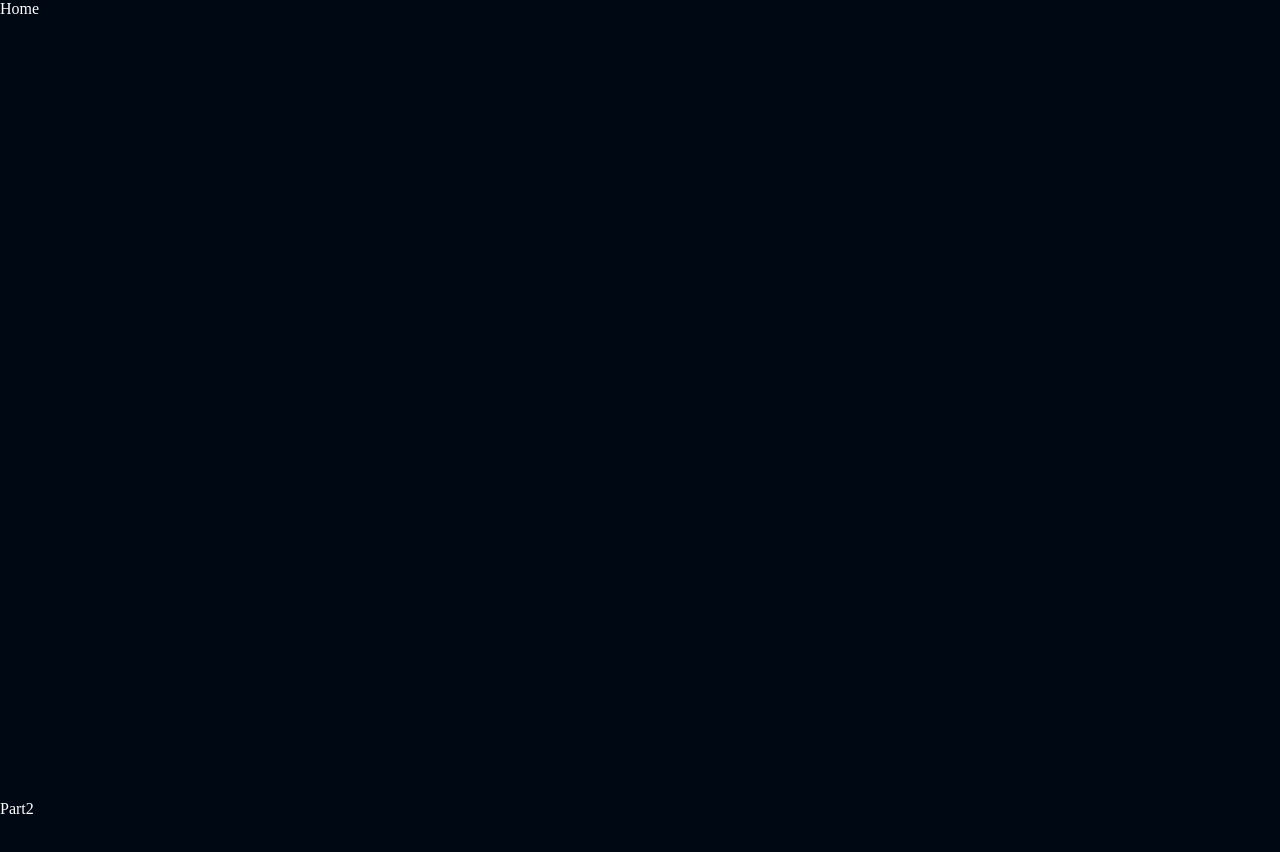
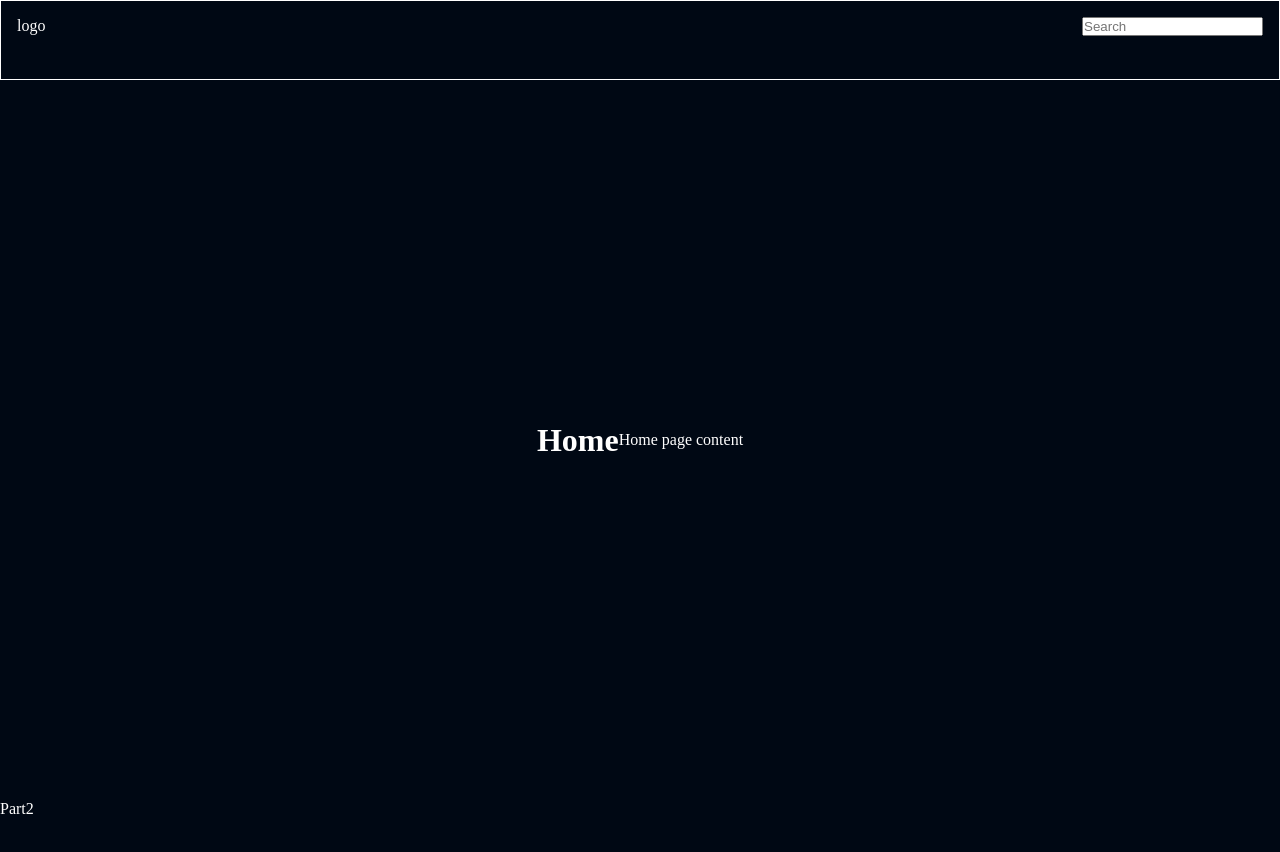
Before and after one commit to Kahl-d/portfolio_website, a React (Create React App) app in the folder client/: page / in a window 1280 px wide. Shown: the top 852 px of the page. Built offline with nearby package versions, Linux system fonts and the light colour scheme.

Commit message:
Home in place

```diff
--- a/client/src/Components/Home.js
+++ b/client/src/Components/Home.js
@@ -1,10 +1,20 @@
 import React from "react";
+import './home.css'
 
 
 const Home = () => {
     return (
-        <div className="section">
-            Home
+        <div className="section" id="homeContainer">
+            <div id="top">
+                <div>logo</div>
+                <div>
+                    <input type="text" placeholder="Search" />
+                </div>
+            </div>
+            <div id="main">
+                <h1>Home</h1>
+                <p>Home page content</p>
+            </div>
         </div>
     )
 }
--- /dev/null
+++ b/client/src/Components/home.css
@@ -0,0 +1,27 @@
+#homeContainer{
+    height: 100%;
+    display: flex;
+    flex-direction: column;
+    justify-content: center;
+    align-items: center;
+}
+
+#top{
+    height: 10vh;
+    width: 100%;
+    display: flex;
+    flex-direction: row;
+    justify-content: space-between;
+    border: 1px solid white;
+}
+
+#top div{
+    margin: 1rem;
+}
+
+#main{
+    height: 90vh;
+    display: flex;
+    justify-content: center;
+    align-items: center;
+}
```
